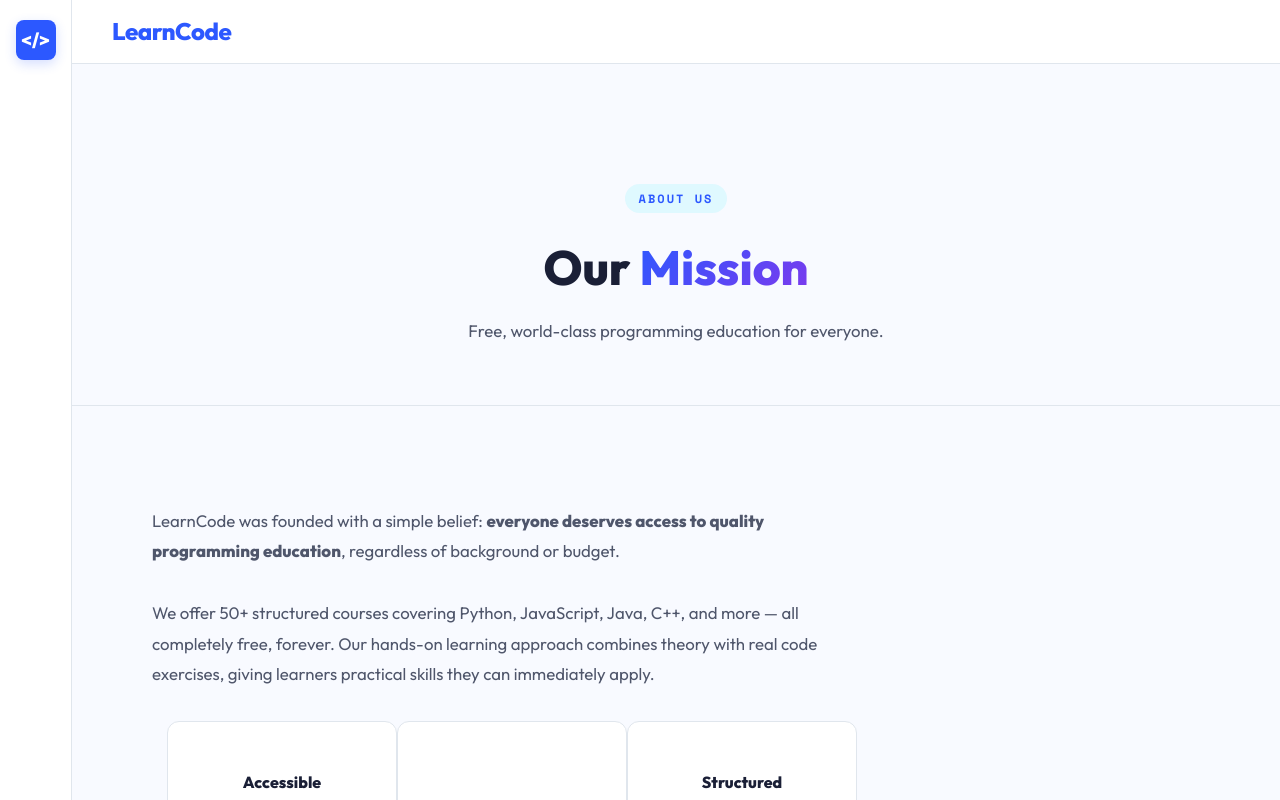
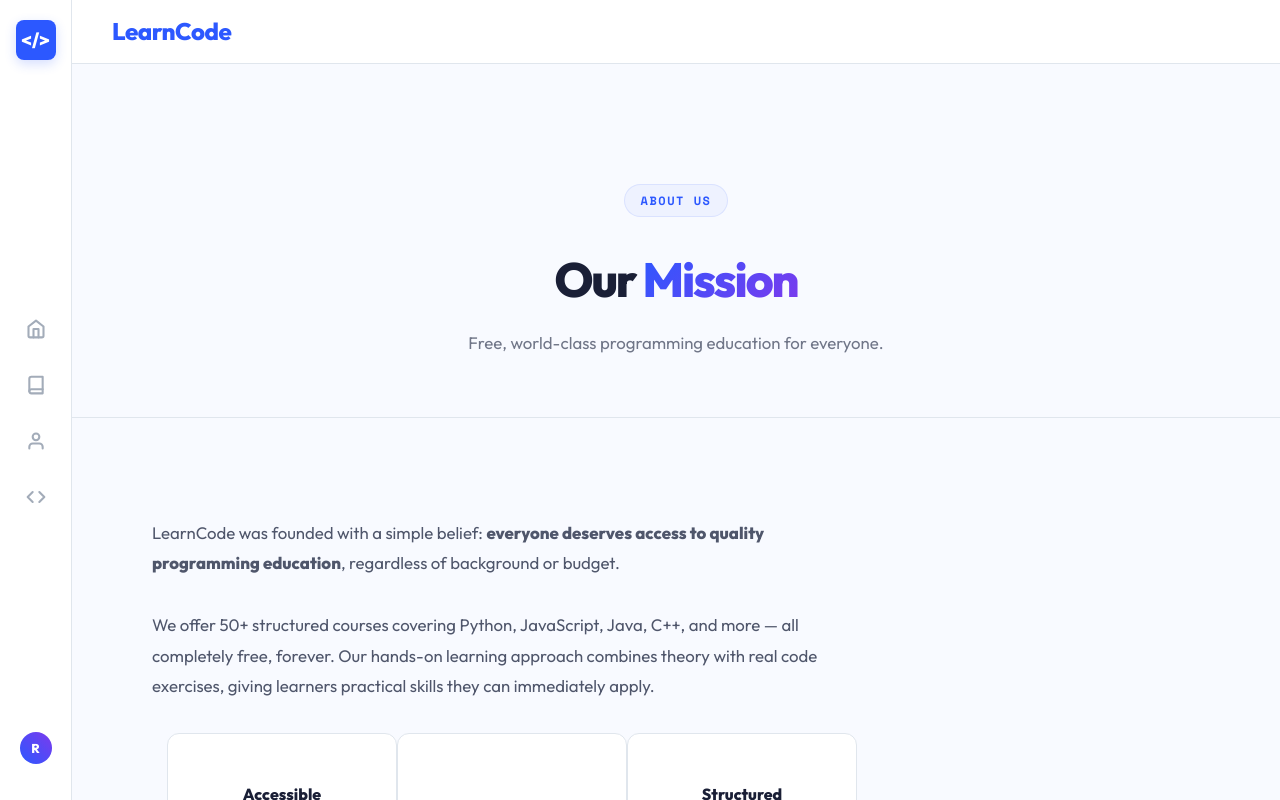
Before and after one commit to raja-bharath12/LearnCode, a React (Vite) app: page /about in a window 1280 px wide. Shown: the top 800 px of the page. Built offline with nearby package versions, Linux system fonts and the light colour scheme; sample sign-in values are in the browser's storage.

Commit message:
style: finalize premium courses design and restore navigation icons

```diff
--- a/src/components/Footer.jsx
+++ b/src/components/Footer.jsx
@@ -3,7 +3,7 @@ import { Link } from 'react-router-dom';
 
 export default function Footer() {
   return (
-    <footer className="footer">
+    <footer className="footer" style={{ borderTop: '1px solid var(--border)', background: 'var(--surface)', padding: '60px 0 40px' }}>
       <div className="container footer-grid">
         <div className="footer-brand">
           <Link to="/" className="header-brand">LearnCode</Link>
@@ -36,7 +36,7 @@ export default function Footer() {
         </div>
       </div>
       <div className="footer-bottom">
-        <p>© 2025 LearnCode. Made with ️ for learners worldwide.</p>
+        <p>© 2026 LearnCode. Made with <span style={{ color: 'var(--red)' }}>❤</span> for learners worldwide.</p>
       </div>
     </footer>
   );
--- a/src/components/Header.jsx
+++ b/src/components/Header.jsx
@@ -45,8 +45,12 @@ export default function Header({ showSearch = false, showBrand = false }) {
           </div>
         )}
         <div className="top-actions">
-          <button onClick={toggleTheme} className="theme-toggle-btn" title="Toggle Theme">
-            {theme === 'light' ? '' : '️'}
+          <button onClick={toggleTheme} className="theme-toggle-btn" title="Toggle Theme" style={{ background: 'transparent', border: 'none', color: 'var(--text2)', cursor: 'pointer', padding: '8px', display: 'flex', alignItems: 'center' }}>
+            {theme === 'light' ? (
+              <svg width="20" height="20" viewBox="0 0 24 24" fill="none" stroke="currentColor" strokeWidth="2" strokeLinecap="round" strokeLinejoin="round"><path d="M21 12.79A9 9 0 1 1 11.21 3 7 7 0 0 0 21 12.79z"></path></svg>
+            ) : (
+              <svg width="20" height="20" viewBox="0 0 24 24" fill="none" stroke="currentColor" strokeWidth="2" strokeLinecap="round" strokeLinejoin="round"><circle cx="12" cy="12" r="5"></circle><line x1="12" y1="1" x2="12" y2="3"></line><line x1="12" y1="21" x2="12" y2="23"></line><line x1="4.22" y1="4.22" x2="5.64" y2="5.64"></line><line x1="18.36" y1="18.36" x2="19.78" y2="19.78"></line><line x1="1" y1="12" x2="3" y2="12"></line><line x1="21" y1="12" x2="23" y2="12"></line><line x1="4.22" y1="19.78" x2="5.64" y2="18.36"></line><line x1="18.36" y1="5.64" x2="19.78" y2="4.22"></line></svg>
+            )}
           </button>
           {user ? (
             <button onClick={handleLogout} className="logout-btn-header">Logout</button>
--- a/src/components/Sidebar.jsx
+++ b/src/components/Sidebar.jsx
@@ -9,12 +9,22 @@ export default function Sidebar() {
     <aside className="side-nav-mini">
       <div className="nav-logo-mini">&lt;/&gt;</div>
       <div className="mini-nav-links">
-        <Link to="/" className={active('/')} title="Home"></Link>
-        <Link to="/courses" className={active('/courses')} title="Courses"></Link>
-        <Link to="/profile" className={active('/profile')} title="Profile"></Link>
-        <a href="https://www.onlinegdb.com/online_c_compiler" className="mini-link" target="_blank" rel="noopener noreferrer" title="IDE"></a>
+        <Link to="/" className={active('/')} title="Home">
+          <svg width="20" height="20" viewBox="0 0 24 24" fill="none" stroke="currentColor" strokeWidth="2.5" strokeLinecap="round" strokeLinejoin="round"><path d="M3 9l9-7 9 7v11a2 2 0 0 1-2 2H5a2 2 0 0 1-2-2z"></path><polyline points="9 22 9 12 15 12 15 22"></polyline></svg>
+        </Link>
+        <Link to="/courses" className={active('/courses')} title="Courses">
+          <svg width="20" height="20" viewBox="0 0 24 24" fill="none" stroke="currentColor" strokeWidth="2.5" strokeLinecap="round" strokeLinejoin="round"><path d="M4 19.5A2.5 2.5 0 0 1 6.5 17H20"></path><path d="M6.5 2H20v20H6.5A2.5 2.5 0 0 1 4 19.5v-15A2.5 2.5 0 0 1 6.5 2z"></path></svg>
+        </Link>
+        <Link to="/profile" className={active('/profile')} title="Profile">
+          <svg width="20" height="20" viewBox="0 0 24 24" fill="none" stroke="currentColor" strokeWidth="2.5" strokeLinecap="round" strokeLinejoin="round"><path d="M20 21v-2a4 4 0 0 0-4-4H8a4 4 0 0 0-4 4v2"></path><circle cx="12" cy="7" r="4"></circle></svg>
+        </Link>
+        <a href="https://www.onlinegdb.com/online_c_compiler" className="mini-link" target="_blank" rel="noopener noreferrer" title="IDE">
+          <svg width="20" height="20" viewBox="0 0 24 24" fill="none" stroke="currentColor" strokeWidth="2.5" strokeLinecap="round" strokeLinejoin="round"><polyline points="16 18 22 12 16 6"></polyline><polyline points="8 6 2 12 8 18"></polyline></svg>
+        </a>
       </div>
-      <Link to="/profile" className={active('/profile')} title="Profile"></Link>
+      <Link to="/profile" className="mini-link" style={{ marginTop: 'auto', marginBottom: '10px' }}>
+        <div style={{ width: '32px', height: '32px', borderRadius: '50%', background: 'linear-gradient(45deg, var(--accent), #7c3aed)', display: 'flex', alignItems: 'center', justifyContent: 'center', color: 'white', fontWeight: 800, fontSize: '0.8rem' }}>R</div>
+      </Link>
     </aside>
   );
 }
--- a/src/pages/Courses.jsx
+++ b/src/pages/Courses.jsx
@@ -38,9 +38,9 @@ export default function Courses() {
 
         <div className="page-header">
           <div className="container">
-            <span className="section-tag">All Courses</span>
-            <h1>Learn Any Language, <span className="gradient-text">Free</span></h1>
-            <p>{courses.length}+ structured courses with hands-on coding exercises</p>
+            <span className="section-tag">Explore Curriculum</span>
+            <h1>Learn Any Language, <span className="gradient-text" style={{ background: 'linear-gradient(90deg, var(--accent), #7c3aed)', WebkitBackgroundClip: 'text', WebkitTextFillColor: 'transparent' }}>Free Forever</span></h1>
+            <p>Master the most in-demand tech skills with our industry-leading, structured learning paths.</p>
           </div>
         </div>
 
@@ -66,36 +66,33 @@ export default function Courses() {
                     key={c.id}
                     to={`/lesson?course=${c.id}`}
                     className="course-card"
-                    data-lang={c.language || c.lang}
-                    data-category={c.category || ''}
-                    data-level={(c.level || 'Beginner').toLowerCase()}
                   >
-                    <div className="course-card-top" style={{ '--accent': c.color || 'var(--accent)' }}>
-                      <span className="course-icon" style={{ fontSize: '1.5rem', fontWeight: 800, color: 'var(--accent)' }}>
+                    <div className="course-card-top" style={{ background: `linear-gradient(135deg, ${c.color || 'var(--accent)'}22, ${c.color || 'var(--accent)'}44)` }}>
+                      <span className="course-icon" style={{ color: c.color || 'var(--accent)' }}>
                         {c.title.charAt(0)}
                       </span>
-                      <span className={`course-level level-${(c.level || 'Beginner').toLowerCase()}`}>{c.level || 'Beginner'}</span>
+                      <span className="course-level">{c.level || 'Beginner'}</span>
                     </div>
                     <div className="course-card-body">
+                      <p>{c.language || c.lang} • {c.lessons} Lessons</p>
                       <h3>{c.title}</h3>
-                      <p>{c.language || c.lang} • {c.lessons} Lessons</p>
-                      <p style={{ color: 'var(--text2)', fontFamily: 'var(--font-body)', marginTop: '8px', fontSize: '0.85rem' }}>
-                        {c.description || c.desc}
+                      <p style={{ color: 'var(--text2)', textTransform: 'none', letterSpacing: 'normal', fontWeight: 400, marginTop: '8px', fontSize: '1rem', lineHeight: '1.6' }}>
+                        {c.description || c.desc || "Dive deep into the fundamentals and advanced concepts with our comprehensive guide."}
                       </p>
                       {progress > 0 && (
-                        <>
-                          <div className="progress-bar" style={{ marginTop: '12px' }}>
+                        <div style={{ marginTop: '24px' }}>
+                          <div className="progress-bar">
                             <div className="progress-fill" style={{ width: `${progress}%` }}></div>
                           </div>
-                          <p style={{ fontSize: '0.75rem', color: 'var(--text3)', marginTop: '4px', fontFamily: 'var(--font-mono)' }}>
-                            {progress}% complete
+                          <p style={{ fontSize: '0.75rem', color: 'var(--text3)', marginTop: '8px', fontWeight: 800 }}>
+                            {progress}% COMPLETED
                           </p>
-                        </>
+                        </div>
                       )}
                     </div>
                     <div className="course-card-footer">
-                      <span className="free-badge">FREE</span>
-                      <span className="start-link">{progress > 0 ? 'Continue →' : 'Start →'}</span>
+                      <span className="free-badge">★ PREMIUM FREE</span>
+                      <span className="start-link">{progress > 0 ? 'Continue Journey →' : 'Start Learning →'}</span>
                     </div>
                   </Link>
                 );
--- a/src/style.css
+++ b/src/style.css
@@ -491,20 +491,76 @@ body {
 .section-cta { text-align: center; margin-top: 48px; }
 
 /* ===== COURSES GRID ===== */
+.page-header {
+  padding: 100px 0 80px;
+  background: radial-gradient(circle at top right, var(--accent-light), transparent),
+              radial-gradient(circle at bottom left, rgba(124, 58, 237, 0.05), transparent);
+  text-align: center;
+  border-bottom: 1px solid var(--border);
+}
+.page-header h1 { font-size: 3.5rem; font-weight: 900; letter-spacing: -2px; margin-bottom: 16px; color: var(--text); }
+.page-header p { font-size: 1.25rem; color: var(--text2); max-width: 600px; margin: 0 auto; opacity: 0.8; }
+
+.section-tag {
+  display: inline-block;
+  padding: 6px 16px;
+  background: var(--accent-light);
+  color: var(--accent);
+  border-radius: 100px;
+  font-weight: 800;
+  font-size: 0.75rem;
+  text-transform: uppercase;
+  letter-spacing: 1.5px;
+  margin-bottom: 24px;
+  border: 1px solid rgba(44, 88, 255, 0.1);
+}
+
+.filter-bar {
+  display: flex;
+  gap: 12px;
+  overflow-x: auto;
+  padding: 24px 0 40px;
+  margin-top: -40px;
+  justify-content: center;
+}
+.filter-btn {
+  padding: 10px 24px;
+  background: var(--surface);
+  border: 1px solid var(--border);
+  border-radius: 100px;
+  font-size: 0.9rem;
+  font-weight: 600;
+  color: var(--text2);
+  cursor: pointer;
+  transition: all 0.3s cubic-bezier(0.4, 0, 0.2, 1);
+  white-space: nowrap;
+  box-shadow: var(--shadow);
+}
+.filter-btn:hover { background: var(--bg2); transform: translateY(-2px); }
+.filter-btn.active {
+  background: var(--accent); color: white;
+  border-color: var(--accent);
+  box-shadow: 0 10px 20px rgba(44, 88, 255, 0.3);
+}
+
 .courses-grid {
   display: grid;
-  grid-template-columns: repeat(auto-fill, minmax(300px, 1fr));
-  gap: 24px;
+  grid-template-columns: repeat(auto-fill, minmax(340px, 1fr));
+  gap: 32px;
+  padding: 20px 0 80px;
 }
 
 .course-card {
-  background: var(--surface);
-  border: 1px solid var(--border);
-  border-radius: var(--radius-lg);
+  display: flex;
+  flex-direction: column;
+  background: var(--glass-bg);
+  backdrop-filter: blur(12px);
+  border: 1px solid var(--glass-border);
+  border-radius: 24px;
   overflow: hidden;
-  display: flex; flex-direction: column;
-  transition: var(--transition);
-  cursor: pointer;
+  transition: all 0.4s cubic-bezier(0.4, 0, 0.2, 1);
+  box-shadow: var(--glass-shadow);
+  height: 100%;
 }
 .course-card:hover {
   transform: translateY(-4px);
```
